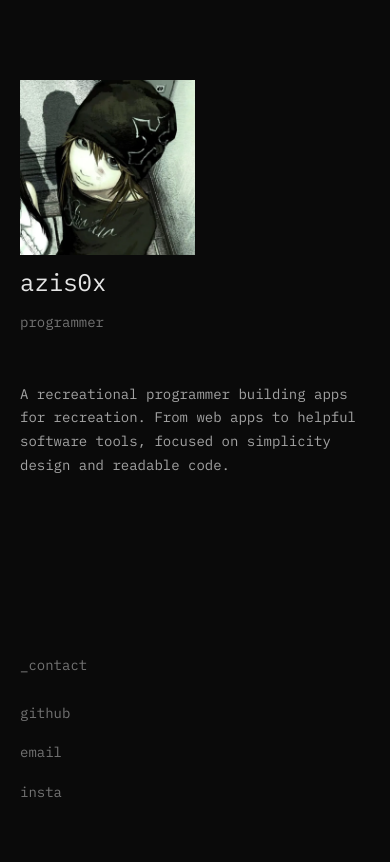
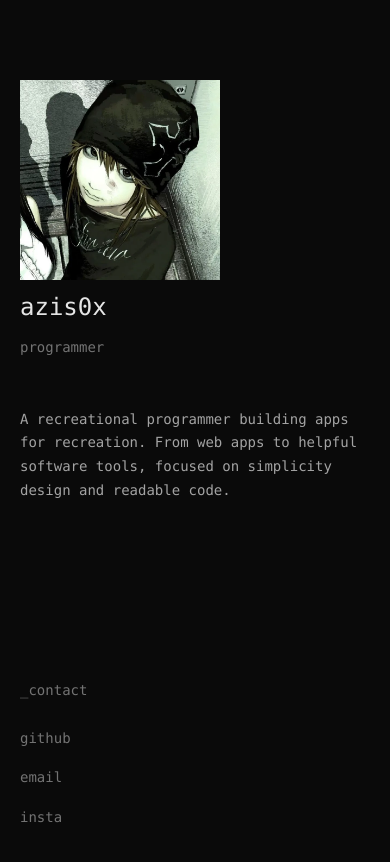
Before and after one commit to azis0x/azis0x.github.io, a plain HTML site: page index.html in a window 390 px wide. Drawn offline with Linux system fonts and the light colour scheme.

Commit message:
refactor: remove google fonts and replace it with font fallback, explicitly type image size

```diff
--- a/index.html
+++ b/index.html
@@ -24,19 +24,12 @@
   <!-- Canonical URL -->
   <link rel="canonical" href="https://azis0x.github.io">
 
-  <!-- Preconnect for faster font loading -->
-  <link rel="preconnect" href="https://fonts.googleapis.com">
-  <link rel="preconnect" href="https://fonts.gstatic.com" crossorigin>
-
-  <!-- Optimized font loading with display=swap -->
-  <link href="https://fonts.googleapis.com/css2?family=IBM+Plex+Mono:wght@400;500&display=swap" rel="stylesheet">
-
   <!-- Inlined internal CSS -->
   <style>
-    :root{--bg:#0a0a0a;--txt:#a3a3a3;--h:#e5e5e5;--sub:#737373;--link:#737373;--hover:#d4d4d4;--footer:#525252}*{margin:0;padding:0;box-sizing:border-box}html{scroll-behavior:smooth}body{font-family:'IBM Plex Mono',monospace;background:var(--bg);color:var(--txt);line-height:1.7;font-size:14px;transition:background-color .3s,color .3s}main{padding-top:1rem}.container{max-width:680px;margin:0 auto;padding:0 1.5rem}section{padding:2rem 0;display:flex;flex-direction:column;justify-content:center}.hero{margin-bottom:1rem}.intro h1{font-size:2rem;font-weight:400;margin-bottom:.5rem;color:var(--h);transition:color .3s}.intro .subtitle{font-size:14px;color:var(--sub);transition:color .3s}img{max-width:100%;height:auto}.section-content{margin-bottom:4rem}h2{font-size:14px;margin-bottom:1.5rem;color:var(--sub);font-weight:400;transition:color .3s}.description{color:var(--txt);margin-bottom:2rem;font-size:14px;transition:color .3s}.social-links{display:flex;gap:2rem;flex-wrap:wrap}.social-link{color:var(--link);text-decoration:none;font-size:14px;transition:color .3s}.social-link:hover{color:var(--hover)}@media (max-width:640px){body{font-size:13px}.container{padding:0 1.25rem}main{padding-top:2rem}section{padding:3rem 0}.hero{margin-bottom:3rem}.intro h1{font-size:1.5rem}.section-content{margin-bottom:3rem}.social-links{flex-direction:column;gap:1rem}}
+    :root{--bg:#0a0a0a;--txt:#a3a3a3;--h:#e5e5e5;--sub:#737373;--link:#737373;--hover:#d4d4d4;--footer:#525252}*{margin:0;padding:0;box-sizing:border-box}html{scroll-behavior:smooth}body{font-family: ui-monospace, SFMono-Regular, Menlo, Monaco, Consolas, "Liberation Mono", "Courier New", monospace;background:var(--bg);color:var(--txt);line-height:1.7;font-size:14px;transition:background-color .3s,color .3s}main{padding-top:1rem}.container{max-width:680px;margin:0 auto;padding:0 1.5rem}section{padding:2rem 0;display:flex;flex-direction:column;justify-content:center}.hero{margin-bottom:1rem}.intro h1{font-size:2rem;font-weight:400;margin-bottom:.5rem;color:var(--h);transition:color .3s}.intro .subtitle{font-size:14px;color:var(--sub);transition:color .3s}img{max-width:100%;height:auto}.section-content{margin-bottom:4rem}h2{font-size:14px;margin-bottom:1.5rem;color:var(--sub);font-weight:400;transition:color .3s}.description{color:var(--txt);margin-bottom:2rem;font-size:14px;transition:color .3s}.social-links{display:flex;gap:2rem;flex-wrap:wrap}.social-link{color:var(--link);text-decoration:none;font-size:14px;transition:color .3s}.social-link:hover{color:var(--hover)}@media (max-width:640px){body{font-size:13px}.container{padding:0 1.25rem}main{padding-top:2rem}section{padding:3rem 0}.hero{margin-bottom:3rem}.intro h1{font-size:1.5rem}.section-content{margin-bottom:3rem}.social-links{flex-direction:column;gap:1rem}}
   </style>
   <!-- Preload profile image -->
-  <link rel="preload" as="image" href="https://azis0x.github.io/pfp.jpeg">
+  <link rel="preload" as="image" href="https://azis0x.github.io/pfp.webp">
 
   <!-- Google Site Verification -->
   <meta name="google-site-verification" content="3uF8hwfRcSTI2HEPNhbsh-gR1WU-DyD8v2CmX11imAM">
@@ -65,7 +58,7 @@
         <div class="hero">
           <div class="intro">
             <a href="https://instagram.com/azis0x" target="_blank" rel="noopener noreferrer" aria-label="Visit azis0x Instagram profile">
-              <img src="./pfp.webp" alt="azis0x profile picture" width="50%" loading="lazy" decoding="async">
+              <img src="./pfp.webp" alt="azis0x profile picture" width="200px" height="200px" loading="lazy" decoding="async">
             </a>
             <h1>azis0x</h1>
             <p class="subtitle">programmer</p>
```
